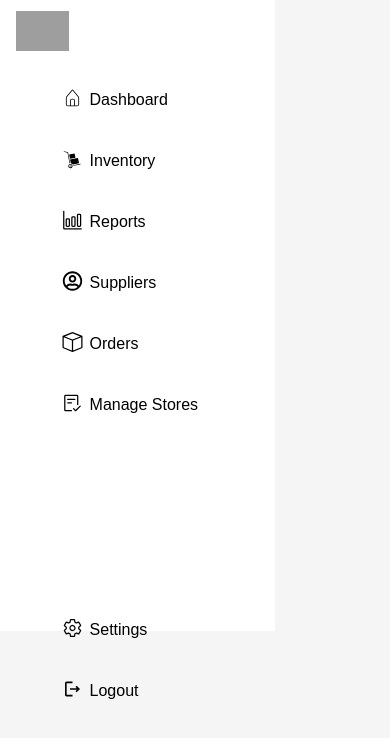
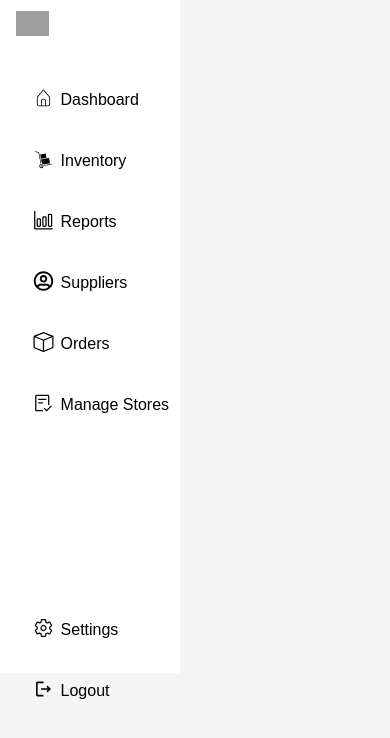
Before and after one commit to youngedge/store-front, a React (Vite) app: page /Dashboard in a window 390 px wide. Shown: the top 738 px of the page. Built offline with nearby package versions, Linux system fonts and the light colour scheme; grey boxes are pictures that could not be loaded.

Commit message:
changes and testing responsiveness

```diff
--- a/src/components/Sidebar/Sidebar.css
+++ b/src/components/Sidebar/Sidebar.css
@@ -75,3 +75,42 @@ span {
     height: 20px;
     margin-bottom: -3px;
 }
+
+                        /* TABLET RESPONSIVENESS {** ##just trying stuffs**} */
+
+@media only screen and (min-width: 768px) and (max-width: 1024px) {
+    .Sidebar{
+        min-height: 80vh;
+    }
+  }
+                     /* PHONE RESPOSIVENESS {** ##just trying stuffs**} */
+
+  @media only screen and (max-width: 767px) {
+    .Sidebar{
+        min-height: 80vh;
+    }
+    .Sidebar .top {
+        height: 25px;
+        padding: 1px;
+        display: flex;
+        padding: 4px,12px,4px,12px;
+        margin-left: 15px;
+        margin-top: 12px;
+    }
+    .Sidebar{
+        background-color: white;
+        flex: 2;
+        display: flex;
+        justify-content: space-between;
+        padding: 24px,24px,32px,24px;
+        width: 180px;
+        margin-left: -7.9px;
+        margin-top: -10px;
+    }
+    .Sidebar .center{
+        padding-left: 1px;
+    }
+    .Sidebar .center2{
+        padding-left: 1px;
+    }
+  }
```
